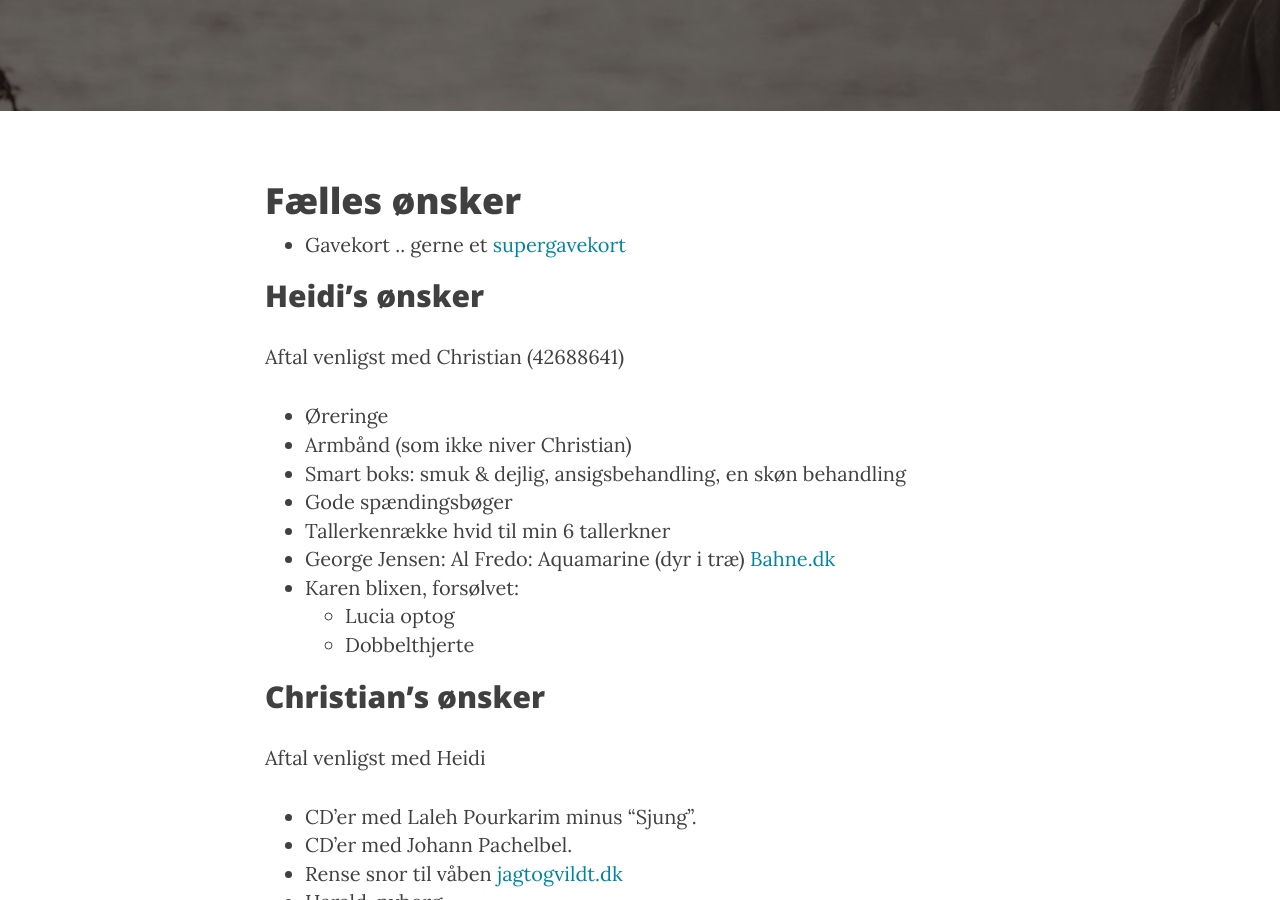
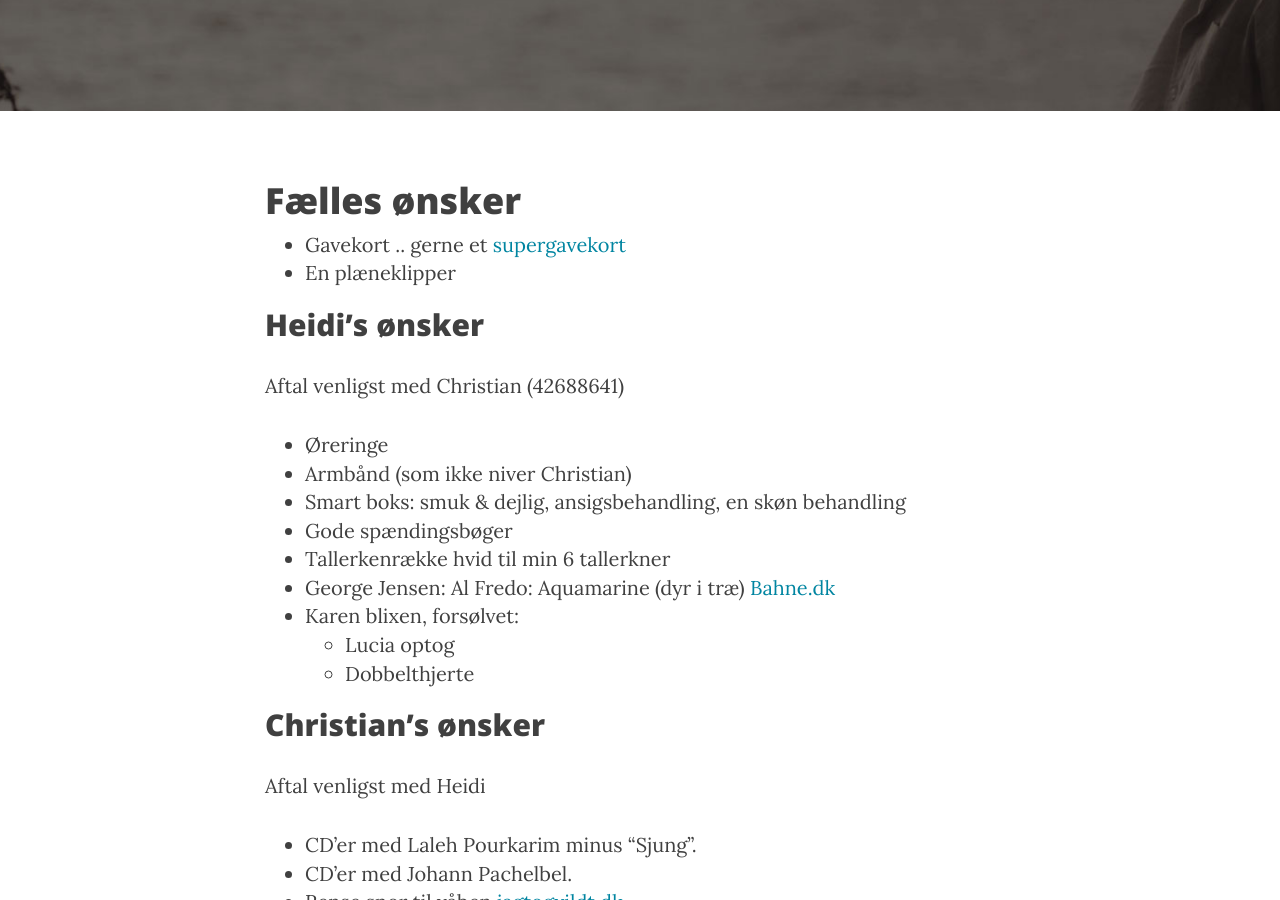
Before and after one commit to clysel/christian.lysel.net, a Jekyll site: the page built from gave.markdown, in a window 1280 px wide and 900 px high, scrolled down 345 px. Built offline with Jekyll 4.4.1, drawn with Linux system fonts in a browser that asks for light colours; nearby versions of some CDN libraries.

Commit message:
Update gave.markdown

```diff
--- a/gave.markdown
+++ b/gave.markdown
@@ -7,6 +7,7 @@ header-img: "img/about-bg.jpg"
 # Fælles ønsker
 
 * Gavekort .. gerne et [supergavekort](https://www.gavekortet.dk/supergiftcard.aspx)
+* En plæneklipper
 
 ## Heidi's ønsker
 
```
